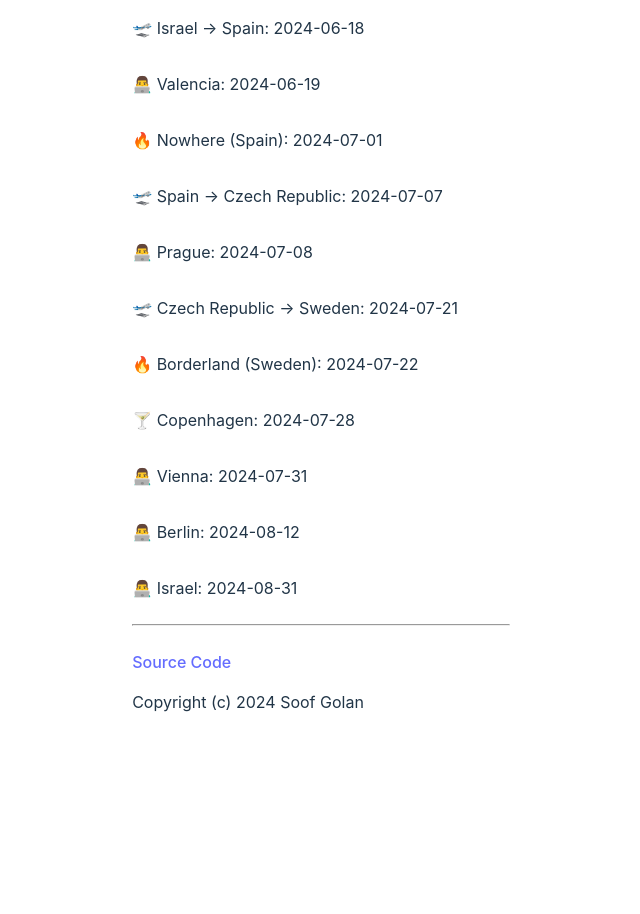
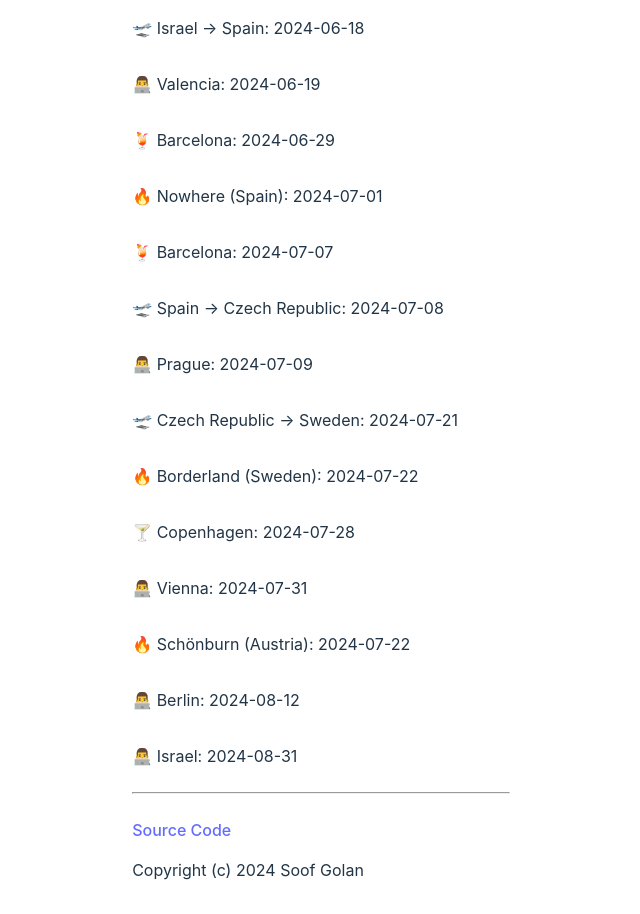
Before and after one commit to soof-golan/whereis.soofgolan.com, a React (Vite) app: page / in a window 1280 px wide. Shown: the part 800-1714 px from the top of the page, without its empty margins (319-959 px from the left). Before the commit the page ends 1546 px from the top, so only its background shows below. Built offline with nearby package versions, Linux system fonts and the light colour scheme.

Commit message:
Update schedule

```diff
--- a/src/App.tsx
+++ b/src/App.tsx
@@ -25,16 +25,24 @@ const schedule: Schedule = [
         date: moment('2024-06-19')
     },
     {
+        location: "🍹 Barcelona",
+        date: moment('2024-06-29')
+    },
+    {
         location: "🔥 Nowhere (Spain)",
         date: moment('2024-07-01')
     },
     {
-        location: "🛫 Spain -> Czech Republic",
+        location: "🍹 Barcelona",
         date: moment('2024-07-07')
     },
     {
+        location: "🛫 Spain -> Czech Republic",
+        date: moment('2024-07-08')
+    },
+    {
         location: "👨‍💻 Prague",
-        date: moment('2024-07-08')
+        date: moment('2024-07-09')
     },
     {
         location: "🛫 Czech Republic -> Sweden",
@@ -51,6 +59,10 @@ const schedule: Schedule = [
     {
         location: "👨‍💻 Vienna",
         date: moment('2024-07-31')
+    },
+    {
+        location: "🔥 Schönburn (Austria)",
+        date: moment('2024-07-22')
     },
     {
         location: "👨‍💻 Berlin",
```
